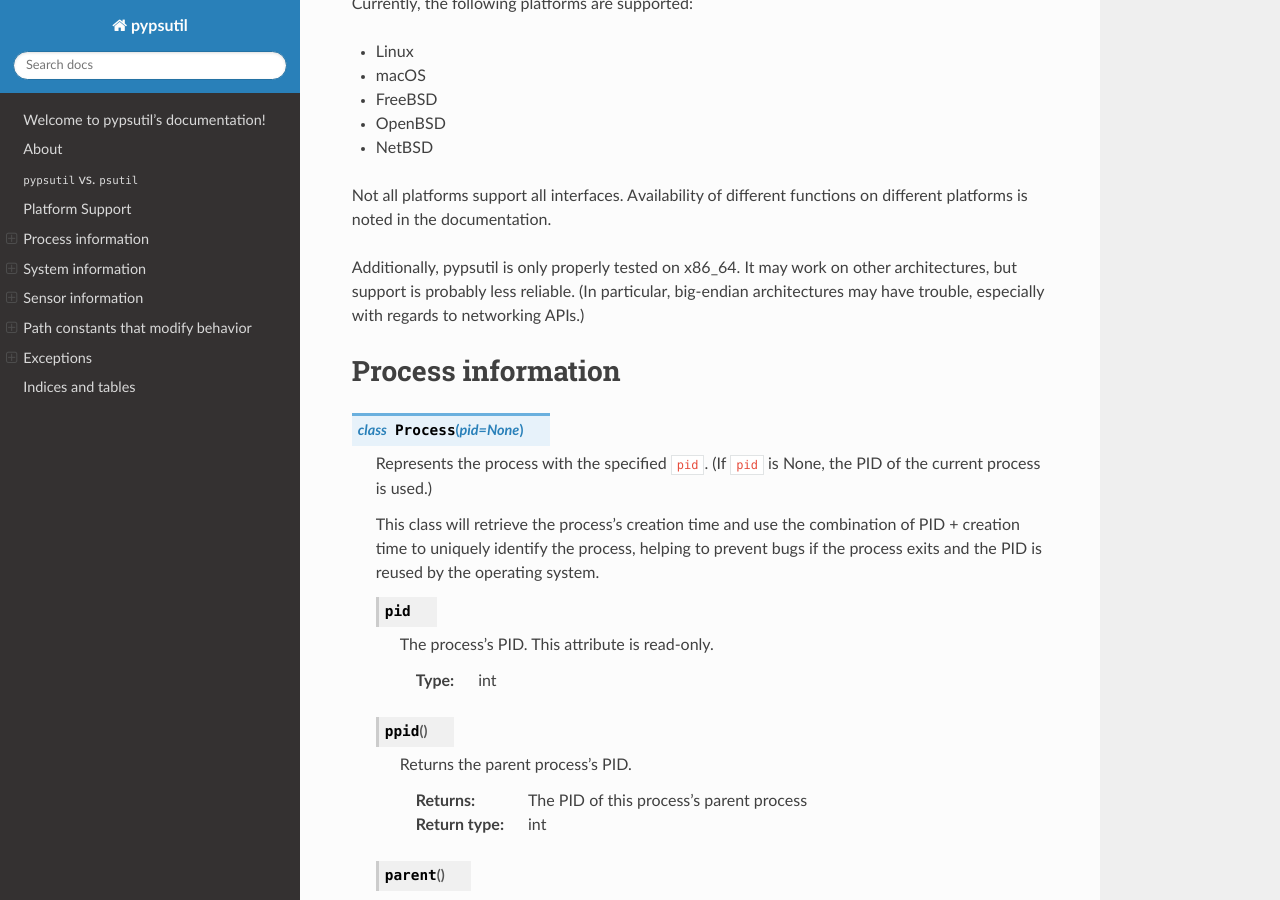
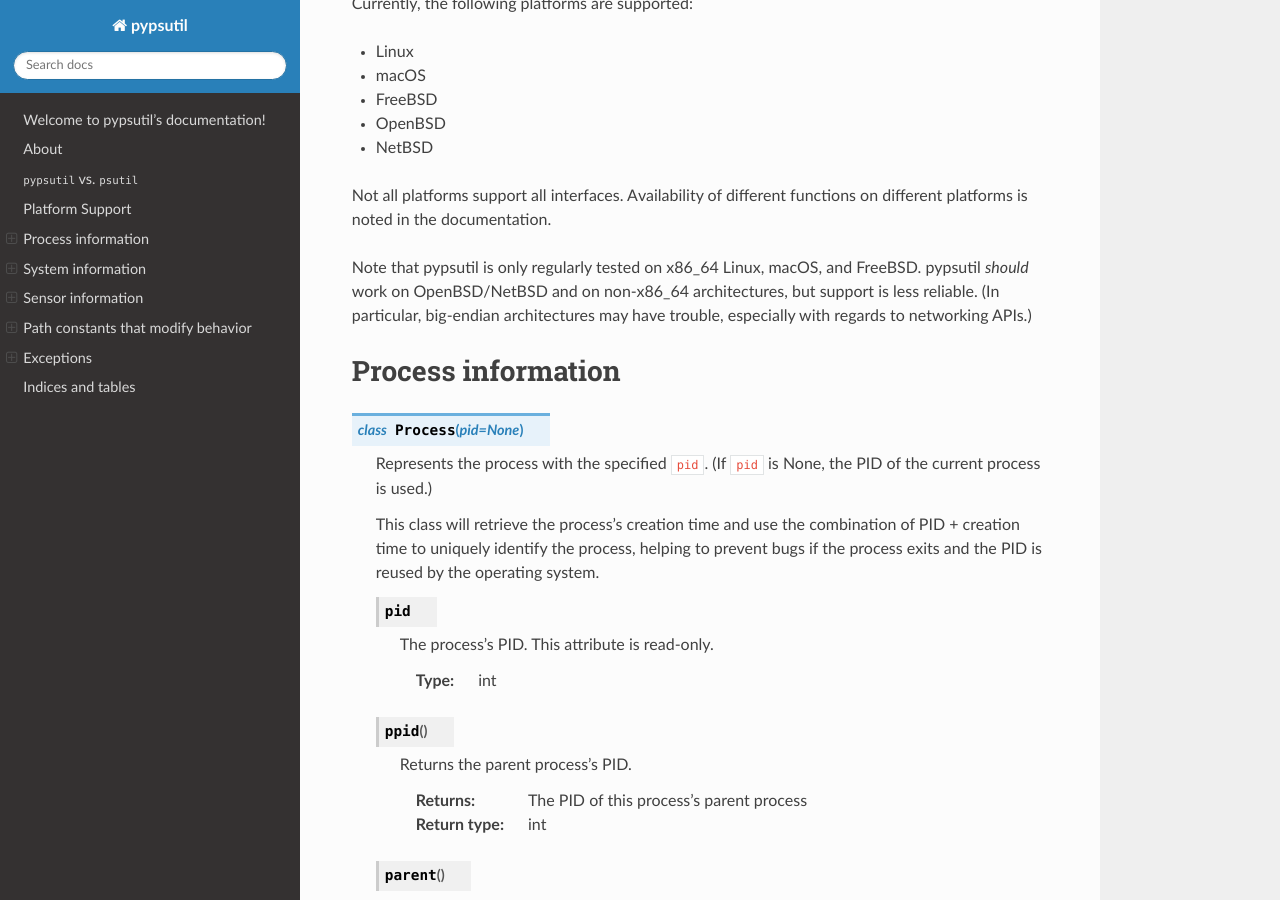
Before and after one commit to cptpcrd/pypsutil, a Sphinx documentation site: the page built from docs/index.rst, in a window 1280 px wide and 900 px high, scrolled down 1460 px. Built offline with Sphinx 7.4.7 and the Read the Docs theme 2.0.0, drawn with Linux system fonts in a browser that asks for light colours.

Commit message:
doc: improve OS/architecture testing documentation

```diff
--- a/docs/index.rst
+++ b/docs/index.rst
@@ -74,9 +74,9 @@
 Not all platforms support all interfaces. Availability of different functions on different
 platforms is noted in the documentation.
 
-Additionally, pypsutil is only properly tested on x86_64. It may work on other architectures, but
-support is probably less reliable. (In particular, big-endian architectures may have trouble,
-especially with regards to networking APIs.)
+Note that pypsutil is only regularly tested on x86_64 Linux, macOS, and FreeBSD. pypsutil *should*
+work on OpenBSD/NetBSD and on non-x86_64 architectures, but support is less reliable. (In
+particular, big-endian architectures may have trouble, especially with regards to networking APIs.)
 
 Process information
 ===================
```
